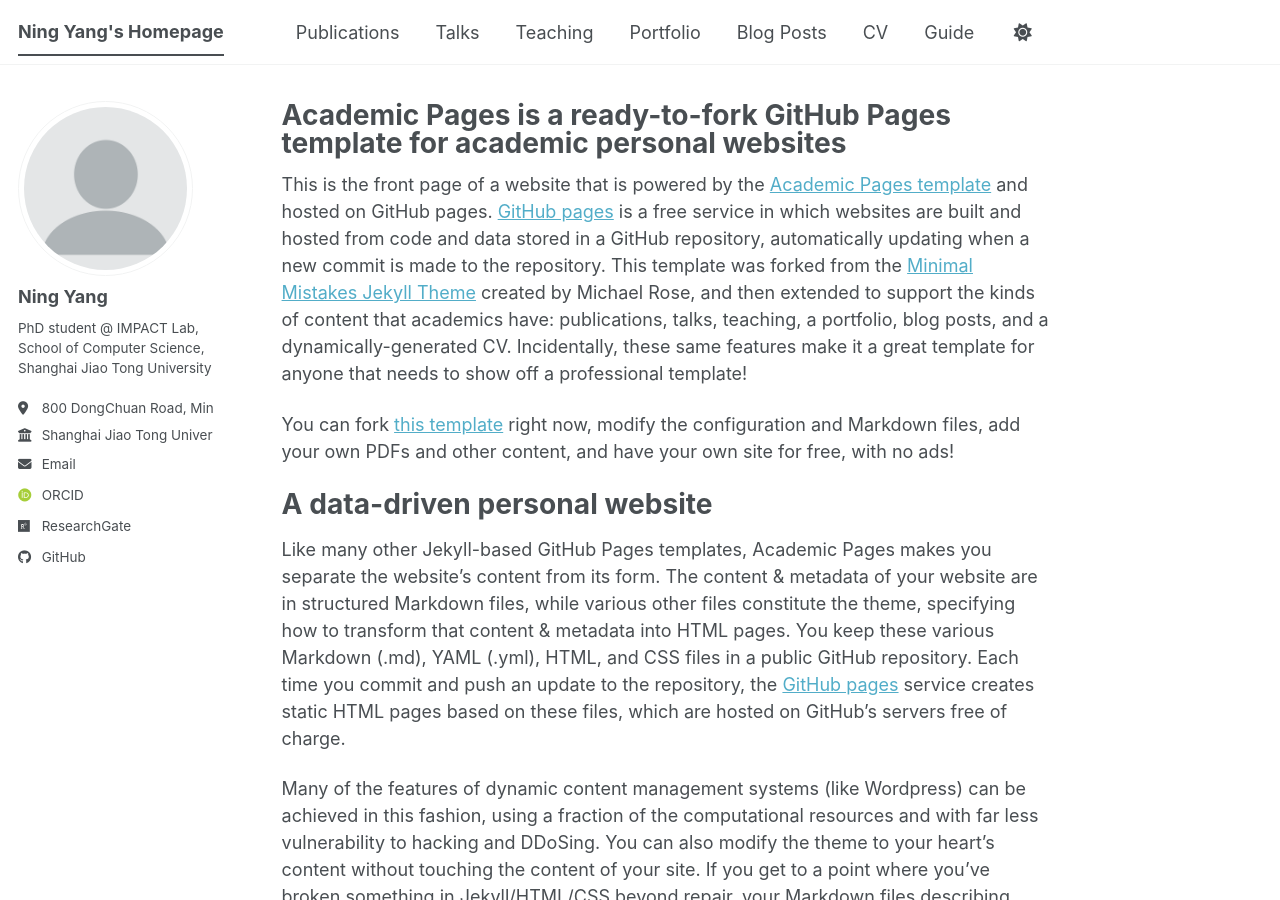
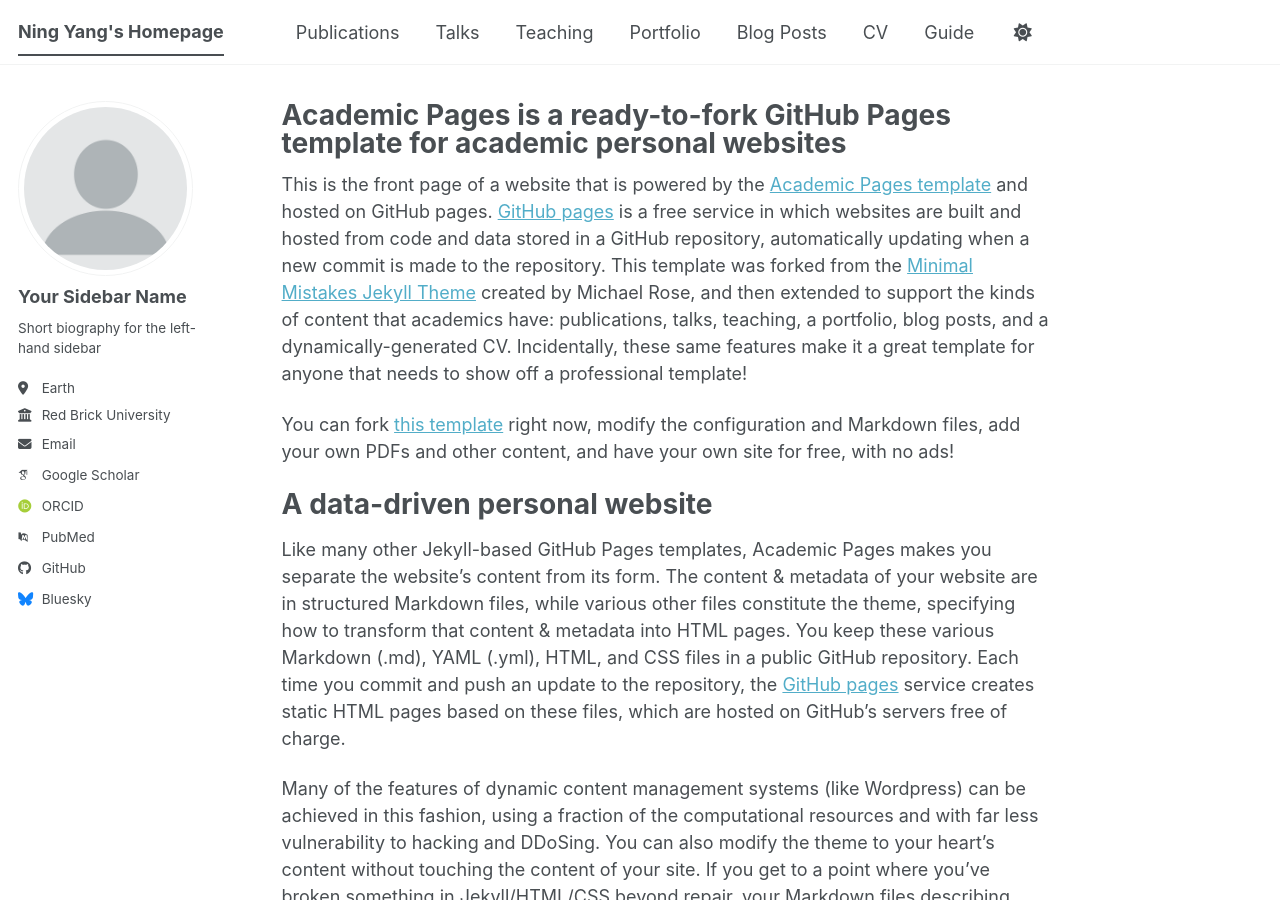
Before and after one commit to jlsbz/jlsbz.github.io, a Jekyll site: the page built from _pages/about.md, in a window 1280 px wide and 900 px high. Built offline with Jekyll 4.4.1, drawn with Linux system fonts in a browser that asks for light colours; some web fonts are replaced; a script bundle is joined from its source files by our own code; library files that are not in the unit come from our copies.

Commit message:
Update _config.yml

```diff
--- a/_config.yml
+++ b/_config.yml
@@ -13,10 +13,10 @@
 title_separator          : "-"
 name                     : &name "Ning Yang"
 description              : &description "Ning Yang's academic portfolio"   # Update this with a general description of your site, this is the default if not overridden by a page
-url                      : https://https://jlsbz.github.io/ # The base hostname & protocol for your site e.g. "https://[your GitHub username].github.io",
+url                      : https://jlsbzz.github.io # The base hostname & protocol for your site e.g. "https://[your GitHub username].github.io",
                                                            # or if you already have some other page hosted on Github then use "https://[your GitHub username].github.io/[Your Repo Name]"
 baseurl                  : "" # the subpath of your site, e.g. "/blog"
-repository               : "academicpages/academicpages.github.io"
+repository               : "jlsbzz/jlsbz.github.io"
 
 # Site Author - The following control what appear as part of the author content on the side bar.
 #               If a field is blank the icon and link will not appear, otherwise it will be shown.
@@ -24,25 +24,25 @@
 author:
   # Biographic information
   avatar           : "profile.png"
-  name             : "Ning Yang"
+  name             : "Your Sidebar Name"
   pronouns         : # example: "she/her"
-  bio              : "PhD student @ IMPACT Lab, School of Computer Science, Shanghai Jiao Tong University"
-  location         : "800 DongChuan Road, Minhang District, Shanghai, China"
-  employer         : "Shanghai Jiao Tong University"
+  bio              : "Short biography for the left-hand sidebar"
+  location         : "Earth"
+  employer         : "Red Brick University"
   uri              : # URL
-  email            : "yn937391832@sjtu.edu.cn"
+  email            : "none@example.org"
 
   # Academic websites
   academia         : # URL
   arxiv            : # URL - Update with the correct link to your profile
-  googlescholar    : # URL
+  googlescholar    : "https://scholar.google.com/citations?user=PS_CX0AAAAAJ"
   inspire-hep      : # URL
   impactstory      : # URL
-  orcid            : "https://orcid.org/0009-0004-6964-8910"
+  orcid            : "https://orcid.org/yourorcidurl"
   semantic         : # URL
   ssrn             : # URL
-  pubmed           : # URL
-  researchgate     : "https://www.researchgate.net/profile/Ning-Yang-33"
+  pubmed           : "https://www.ncbi.nlm.nih.gov/pubmed/?term=john+snow"
+  researchgate     : # URL
   scopus           : # URL
   zotero           : # URL
 
@@ -57,7 +57,7 @@
 
   # Social media
   artstation       : # Username
-  bluesky          : # Username
+  bluesky          : "bsky.app" # Replace this with you Bluesky username
   facebook         : # Username
   flickr           : # Username
   foursquare       : # Username
```
